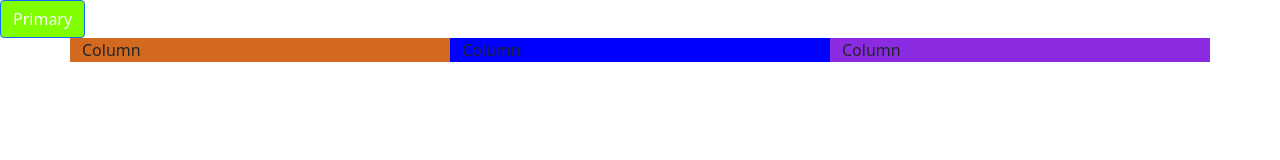
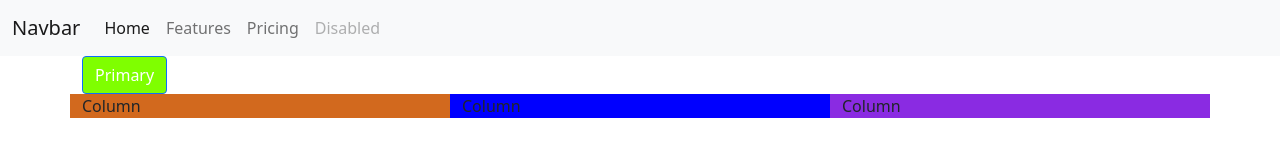
Before and after one commit to bastien-roussel/GRP-E-TD, a plain HTML site: page bootstrap.html in a window 1280 px wide. Drawn offline with Linux system fonts and the light colour scheme.

Commit message:
ajout navbar

```diff
--- a/bootstrap.html
+++ b/bootstrap.html
@@ -14,9 +14,38 @@
 
 <body>
 
-    <button type="button" class="btn btn-primary mon-btn-perso">Primary</button>
+
+    <nav class="navbar navbar-expand-lg navbar-light bg-light">
+        <div class="container-fluid">
+            <a class="navbar-brand" href="#">Navbar</a>
+            <button class="navbar-toggler" type="button" data-bs-toggle="collapse" data-bs-target="#navbarNav" aria-controls="navbarNav" aria-expanded="false" aria-label="Toggle navigation">
+            <span class="navbar-toggler-icon"></span>
+          </button>
+            <div class="collapse navbar-collapse" id="navbarNav">
+                <ul class="navbar-nav">
+                    <li class="nav-item">
+                        <a class="nav-link active" aria-current="page" href="#">Home</a>
+                    </li>
+                    <li class="nav-item">
+                        <a class="nav-link" href="#">Features</a>
+                    </li>
+                    <li class="nav-item">
+                        <a class="nav-link" href="#">Pricing</a>
+                    </li>
+                    <li class="nav-item">
+                        <a class="nav-link disabled">Disabled</a>
+                    </li>
+                </ul>
+            </div>
+        </div>
+    </nav>
+
+
 
     <div class="container">
+
+
+        <button type="button" class="btn btn-primary mon-btn-perso">Primary</button>
 
 
         <div class="row">
```
